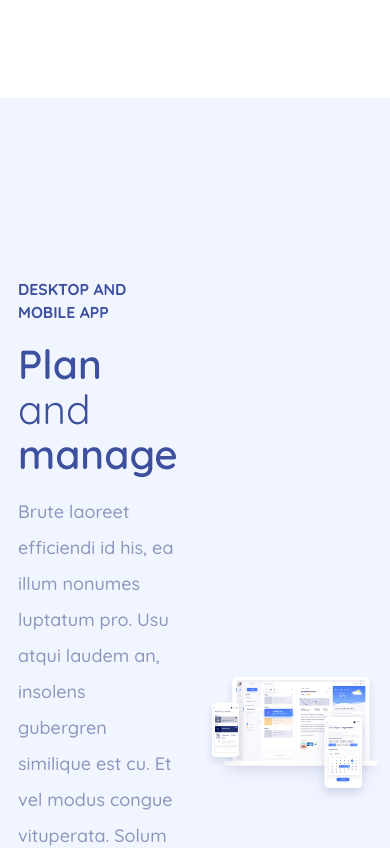
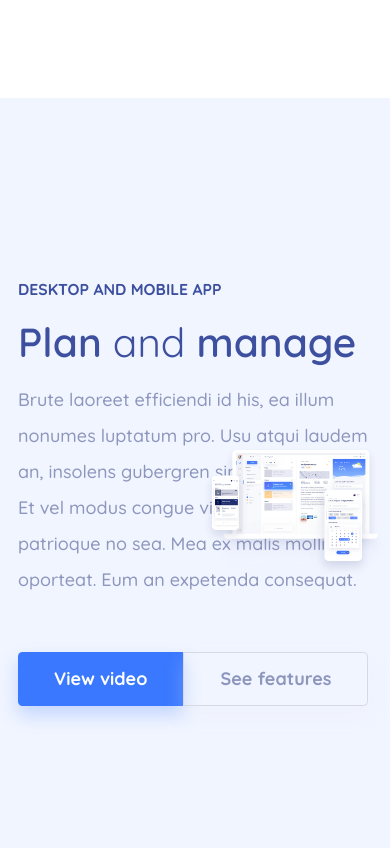
Before and after one commit to ArtemKutsan/react-project-productivity, a React (Vite) app: page / in a window 390 px wide. Shown: the part 2640-3488 px from the top of the page. Built offline with nearby package versions, Linux system fonts and the light colour scheme.

Commit message:
update: Добавлена поддержка мобильных устройств (требует доработки)

```diff
--- a/src/components/sections/PlanAndManage/PlanAndManage.module.css
+++ b/src/components/sections/PlanAndManage/PlanAndManage.module.css
@@ -5,3 +5,9 @@
   gap: 2rem;
   width: 100%;
 }
+
+@media (max-width: 719px) {
+  .planAndManage {
+    flex-direction: column;
+  }
+}
```
